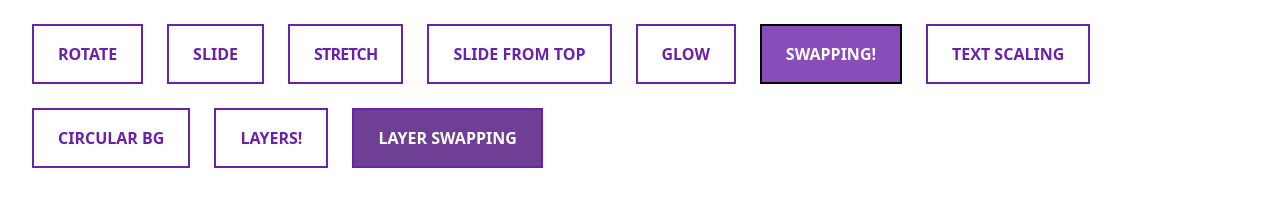
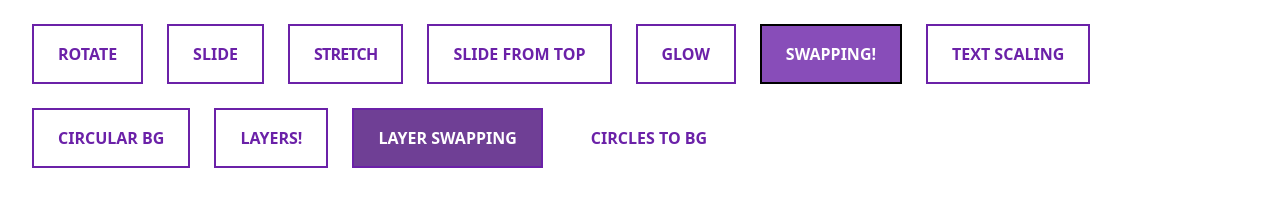
Before and after one commit to exploitenomah/css-animations, a React (Create React App) app: page /buttons in a window 1280 px wide. Shown: the top 216 px of the page. Built offline with nearby package versions, Linux system fonts and the light colour scheme.

Commit message:
creaate circles to bg animation btn

```diff
--- a/src/pages/Buttons.js
+++ b/src/pages/Buttons.js
@@ -91,6 +91,21 @@ export default function Buttons() {
         pseudo={"layer swapping"}>
          layer swapping
       </ButtonBase>
+      <ButtonBase className={`relative text-purple-800 bg-transparent linear duration-300 overflow-visible
+        before:w-4 before:h-4 before:rounded-full before:absolute before:top-[50%] before:left-0 before:translate-y-[-50%]
+        before:linear before:duration-300 before:opacity-0 before:-z-10
+        before:bg-purple-800 before:text-purple-800 before:shadow-[-30px_0px_0px_0px_currentColor]
+        after:w-4 after:h-4 after:rounded-full after:absolute after:right-0 after:top-[50%] after:translate-y-[-50%]
+        after:linear after:duration-300 after:opacity-0 after:-z-10
+        after:bg-purple-800 after:shadow-[30px_0px_0px_0px_currentColor]
+        [&>span]:scale-0 hover:text-white hover:before:text-purple-800/80 hover:after:text-purple-800/80
+        hover:before:left-[50%] hover:before:translate-x-[-50%]
+        hover:after:left-[50%] hover:after:translate-x-[-50%] hover:after:bg-purple-transparent
+        hover:after:opacity-100 hover:before:opacity-100 [&>span]:hover:scale-100 [&>span]:hover:opacity-100
+        `}>
+         circles to bg
+         <span className="block bg-purple-900/80 absolute w-full h-full -z-10 top-0 left-0 linear duration-300 opacity-0 delay-[400ms] "></span>
+      </ButtonBase>
     </main>
   )
 }
```
